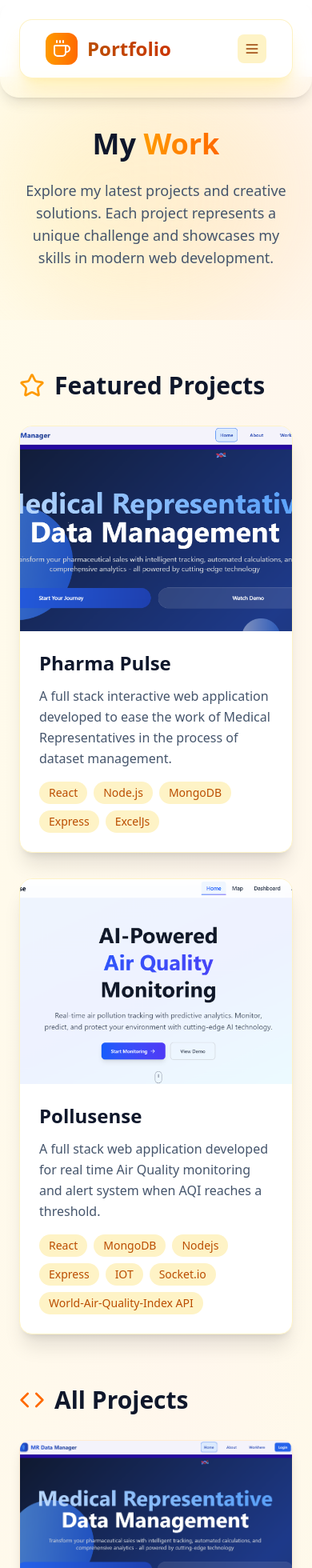
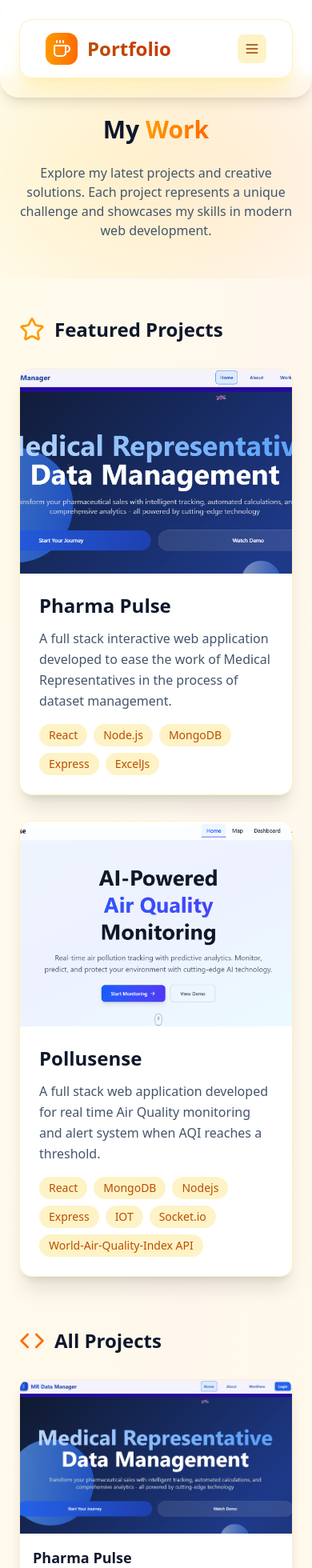
Before and after one commit to Sahilbagga297/PortFolio, a React (Vite) app in the folder frontend/: page /Work in a window 390 px wide. Shown: the top 1960 px of the page at 80% size. Built offline with nearby package versions, Linux system fonts and the light colour scheme.

Commit message:
work section responsiveness improved

```diff
--- a/frontend/src/pages/work.jsx
+++ b/frontend/src/pages/work.jsx
@@ -64,12 +64,12 @@ const Work = () => {
       {/* Header Section */}
       <div className="relative overflow-hidden">
         <div className="absolute inset-0 bg-gradient-to-r from-amber-200/30 to-orange-300/20 rounded-full blur-3xl"></div>
-        <div className="relative z-10 px-6 py-16">
+        <div className="relative z-10 px-6 py-12 md:py-16">
           <div className="max-w-7xl mx-auto text-center">
-            <h1 className="text-4xl sm:text-5xl md:text-7xl font-bold text-slate-900 mb-6">
+            <h1 className="text-3xl sm:text-5xl md:text-7xl font-bold text-slate-900 mb-6">
               My <span className="bg-gradient-to-r from-amber-500 to-orange-500 bg-clip-text text-transparent">Work</span>
             </h1>
-            <p className="text-lg sm:text-xl text-slate-600 max-w-3xl mx-auto">
+            <p className="text-base sm:text-xl text-slate-600 max-w-3xl mx-auto">
               Explore my latest projects and creative solutions. Each project represents a unique challenge
               and showcases my skills in modern web development.
             </p>
@@ -78,11 +78,11 @@ const Work = () => {
       </div>
 
       {/* Projects Grid */}
-      <div className="px-6 py-16">
+      <div className="px-6 py-12 md:py-16">
         <div className="max-w-7xl mx-auto">
           {/* Featured Projects */}
           <div className="mb-16">
-            <h2 className="text-3xl font-bold text-slate-900 mb-8 flex items-center">
+            <h2 className="text-2xl md:text-3xl font-bold text-slate-900 mb-8 flex items-center">
               <Star className="w-8 h-8 text-amber-500 mr-3" />
               Featured Projects
             </h2>
@@ -139,7 +139,7 @@ const Work = () => {
 
           {/* All Projects */}
           <div>
-            <h2 className="text-3xl font-bold text-slate-900 mb-8 flex items-center">
+            <h2 className="text-2xl md:text-3xl font-bold text-slate-900 mb-8 flex items-center">
               <Code className="w-8 h-8 text-orange-500 mr-3" />
               All Projects
             </h2>
@@ -202,9 +202,9 @@ const Work = () => {
       </div>
 
       {/* Call to Action */}
-      <div className="px-6 py-16 bg-gradient-to-r from-amber-500 to-orange-500">
+      <div className="px-6 py-12 md:py-16 bg-gradient-to-r from-amber-500 to-orange-500">
         <div className="max-w-4xl mx-auto text-center">
-          <h2 className="text-3xl font-bold text-white mb-4">Ready to Start a Project?</h2>
+          <h2 className="text-2xl md:text-3xl font-bold text-white mb-4">Ready to Start a Project?</h2>
           <p className="text-amber-100 mb-8 text-lg">
             Let's work together to bring your ideas to life with cutting-edge technology and creative solutions.
           </p>
```
